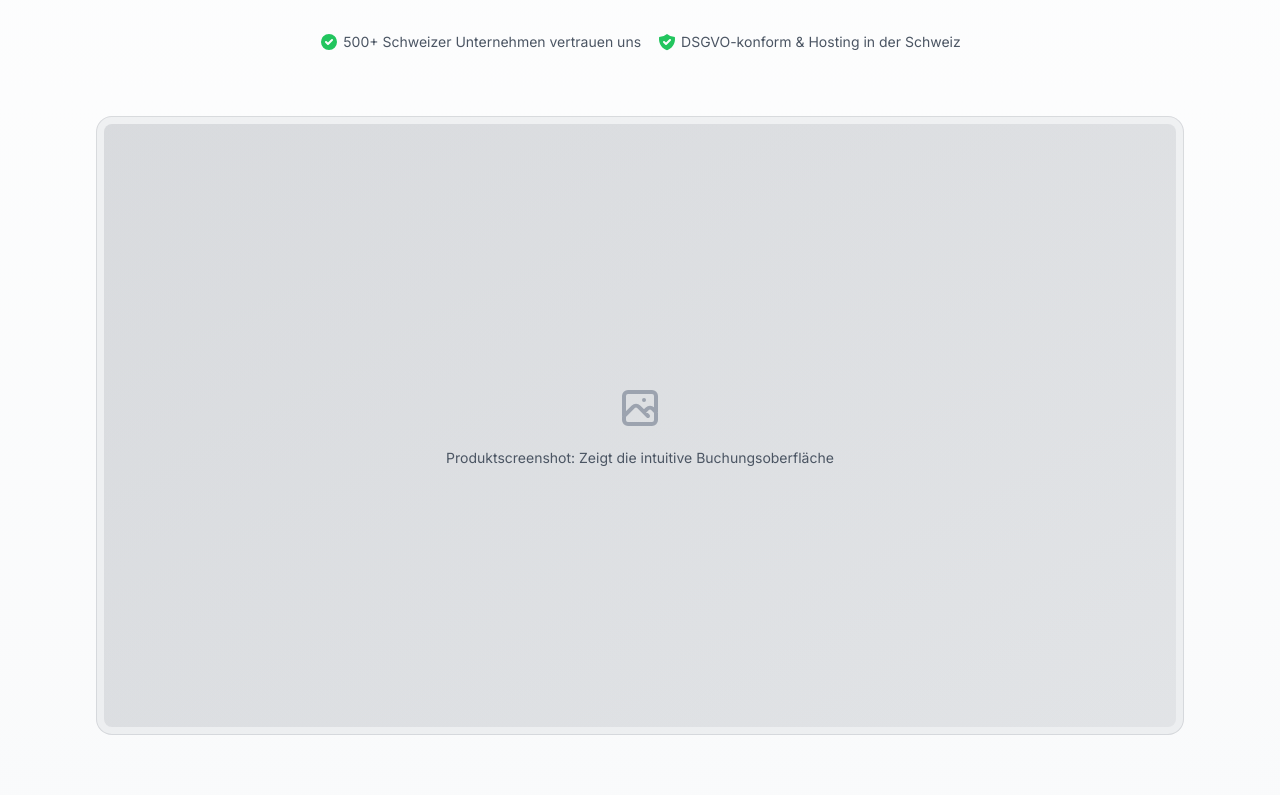
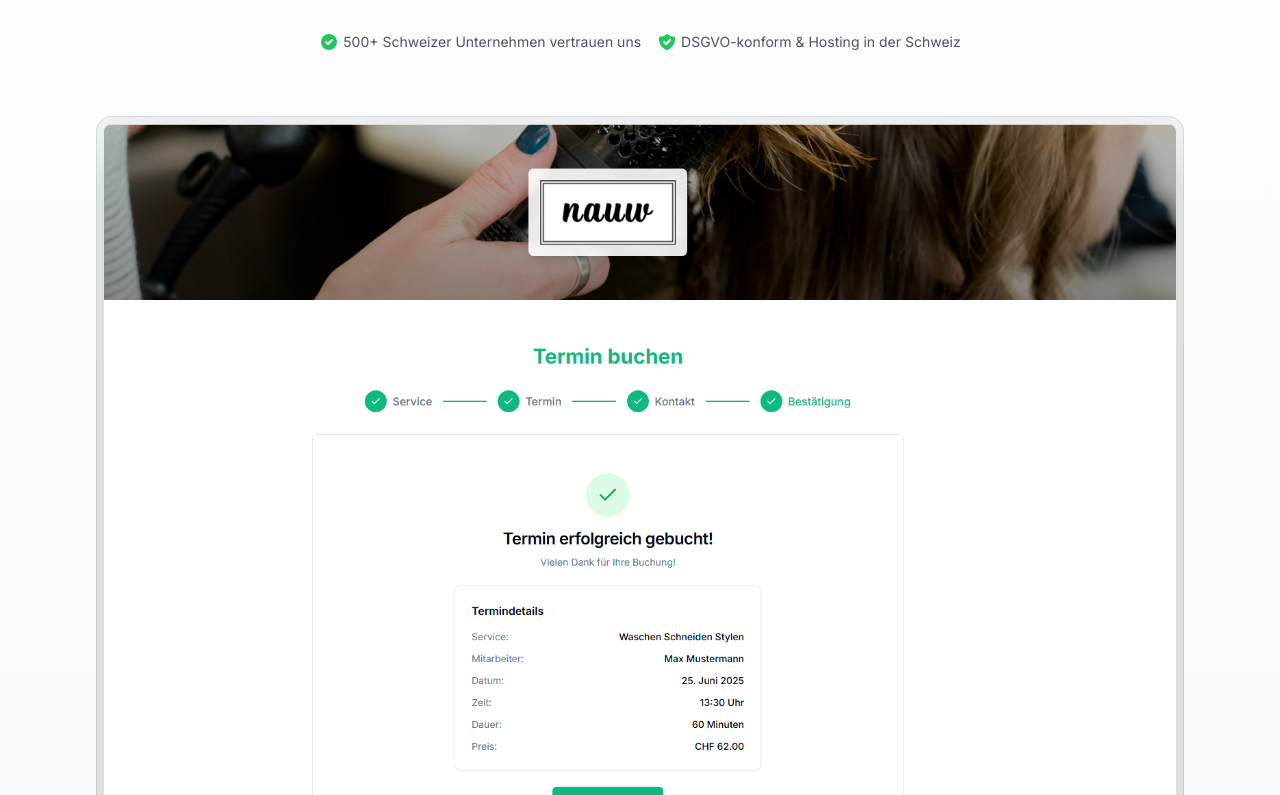
Before and after one commit to hedingerm/nauw, a Next.js app: page / in a window 1280 px wide. Shown: the part 725-1520 px from the top of the page. Built offline with nearby package versions, Linux system fonts and the light colour scheme; no server answers.

Commit message:
hero-section image

```diff
--- a/src/components/features/hero-section.tsx
+++ b/src/components/features/hero-section.tsx
@@ -1,4 +1,5 @@
 import Link from 'next/link'
+import Image from 'next/image'
 import { Button } from '@/src/components/ui/button'
 
 export function HeroSection() {
@@ -44,19 +45,18 @@ export function HeroSection() {
         </div>
       </div>
 
-      {/* Product Screenshot Placeholder */}
+      {/* Product Screenshot */}
       <div className="mx-auto max-w-6xl px-6 lg:px-8 mt-16">
-        <div className="relative rounded-xl bg-gray-900/5 p-2 ring-1 ring-inset ring-gray-900/10 lg:rounded-2xl">
-          <div className="aspect-[16/9] rounded-lg bg-gradient-to-br from-primary/10 to-primary/5 flex items-center justify-center">
-            <div className="text-center">
-              <svg className="mx-auto h-12 w-12 text-gray-400" fill="none" viewBox="0 0 24 24" stroke="currentColor">
-                <path strokeLinecap="round" strokeLinejoin="round" strokeWidth={2} d="M4 16l4.586-4.586a2 2 0 012.828 0L16 16m-2-2l1.586-1.586a2 2 0 012.828 0L20 14m-6-6h.01M6 20h12a2 2 0 002-2V6a2 2 0 00-2-2H6a2 2 0 00-2 2v12a2 2 0 002 2z" />
-              </svg>
-              <p className="mt-4 text-sm text-gray-600">
-                Produktscreenshot: Zeigt die intuitive Buchungsoberfläche
-              </p>
-            </div>
-          </div>
+        <div className="relative rounded-xl bg-gray-900/5 p-2 ring-1 ring-inset ring-gray-900/10 lg:rounded-2xl overflow-hidden">
+          <Image
+            src="/booking_succesful.png"
+            alt="nauw Buchungsbestätigung - Erfolgreiche Terminbuchung"
+            width={1200}
+            height={675}
+            className="rounded-lg shadow-2xl"
+            priority
+            quality={90}
+          />
         </div>
       </div>
     </section>
```
Also changed, not shown: public/booking_succesful.png (added).
